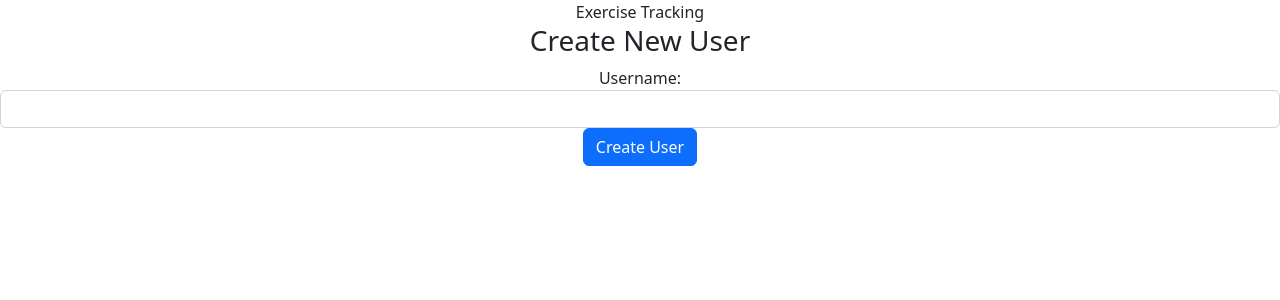
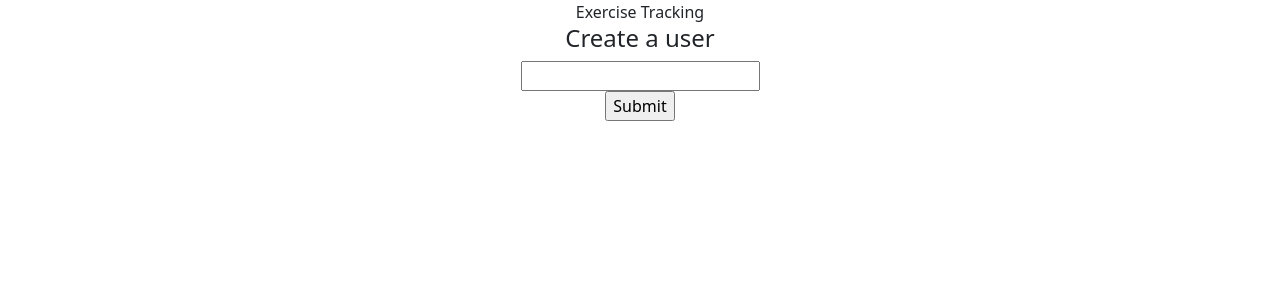
Before and after one commit to ektapass/exercise-react, a React (Create React App) app: page /user in a window 1280 px wide. Shown: the top 300 px of the page. Built offline with nearby package versions, Linux system fonts and the light colour scheme.

Commit message:
modified url

```diff
--- a/src/components/CreateUser.js
+++ b/src/components/CreateUser.js
@@ -1,107 +1,39 @@
-import React, { Component } from 'react';
-import axios from 'axios';
+import { useNavigate } from "react-router-dom";
+import { createUser } from '../services/Users-api'
 
-export default class CreateUser extends Component {
-  constructor(props) {
-    super(props);
 
-    this.onChangeUsername = this.onChangeUsername.bind(this);
-    this.onSubmit = this.onSubmit.bind(this);
+function Create() {
+    const nav = useNavigate()
 
-    this.state = {
-      username: ''
-    }
-  }
-
-  onChangeUsername(e) {
-    this.setState({
-      username: e.target.value
-    })
-  }
-
-  onSubmit(e) {
-    e.preventDefault();
-
-    const user = {
-      username: this.state.username
+    const createTheUser = (e) => {
+        const user = { username: e.target.username.value, required: false }
+        createUser(user)
+        nav('/')
     }
 
-    console.log(user);
+    // const createTheTime =(e)=>{
+    //     const tmtaken= {description:e.target.timetaken.value, required: true}
+    //     createTime(tmtaken)
+    // }
 
-    axios.post('http://localhost:5000/users/add', user)
-      .then(res => console.log(res.data));
+    return (
+        <div>
+            <h4>Create a user</h4>
+            <form onSubmit={createTheUser}>
+                <input type ='text' name='username' id='un'/>
+                <br/>
 
-    this.setState({
-      username: ''
-    })
-  }
+                <input type = 'submit'/>
 
-  render() {
-    return (
-      <div>
-        <h3>Create New User</h3>
-        <form onSubmit={this.onSubmit}>
-          <div className="form-group">
-            <label>Username: </label>
-            <input  type="text"
-                required
-                className="form-control"
-                value={this.state.username}
-                onChange={this.onChangeUsername}
-                />
-          </div>
-          <div className="form-group">
-            <input type="submit" value="Create User" className="btn btn-primary" />
-          </div>
-        </form>
-      </div>
-    )
-  }
-}
+            </form>
 
 
 
 
+        </div>
+
+    )
 
 
-
-
-// import { useNavigate } from "react-router-dom";
-// import { createUser } from '../services/Users-api'
-
-
-// function Create() {
-//     const nav = useNavigate()
-
-//     const createTheUser = (e) => {
-//         const user = { username: e.target.username.value, required: false }
-//         createUser(user)
-//         nav('/')
-//     }
-
-//     // const createTheTime =(e)=>{
-//     //     const tmtaken= {description:e.target.timetaken.value, required: true}
-//     //     createTime(tmtaken)
-//     // }
-
-//     return (
-//         <div>
-//             <h4>Create a user</h4>
-//             <form onSubmit={createTheUser}>
-//                 <input type ='text' name='username' id='un'/>
-//                 <br/>
-
-//                 <input type = 'submit'/>
-
-//             </form>
-
-
-
-
-//         </div>
-
-//     )
-
-
-// }
-// export default Create
+}
+export default Create
--- a/src/services/Extr-api.js
+++ b/src/services/Extr-api.js
@@ -1,7 +1,8 @@
 //
 //All of our endpoints
 import axios from 'axios'
-const baseURL='http://localhost:3001/extrs'
+//const baseURL='http://localhost:3001/extrs'
+const baseURL= 'https://express-extr-api.onrender.com/extrs'
 //show all
 export const getExtrs=()=>{
    const URL = baseURL //our base url
--- a/src/services/Users-api.js
+++ b/src/services/Users-api.js
@@ -1,5 +1,6 @@
 import axios from 'axios'
-const baseURL='http://localhost:3001/extrs'
+//const baseURL='http://localhost:3001/users'
+const baseURL='https://express-extr-api.onrender.com/users'
 //show all
 export const getUsers=()=>{
    const URL = baseURL //our base url
```
